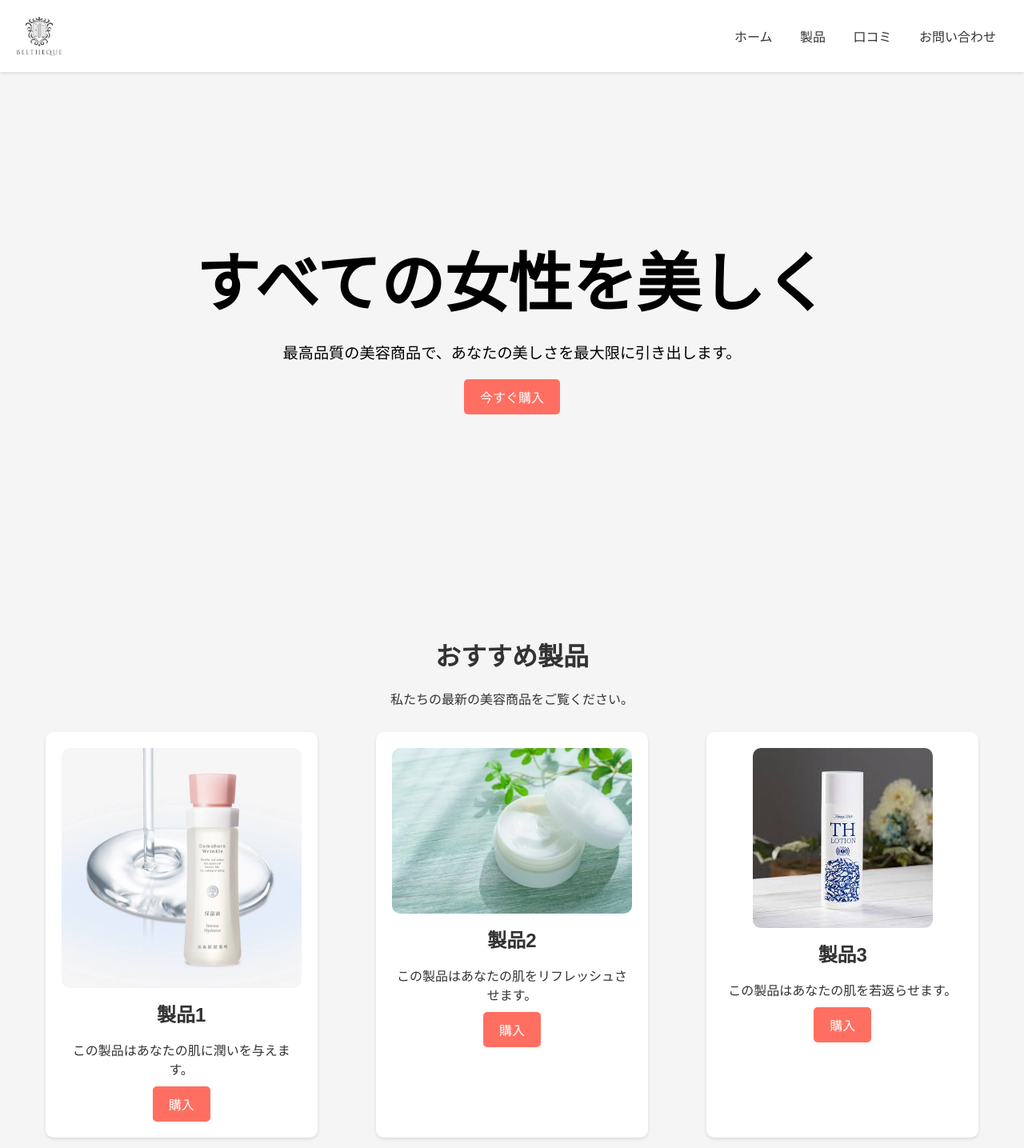
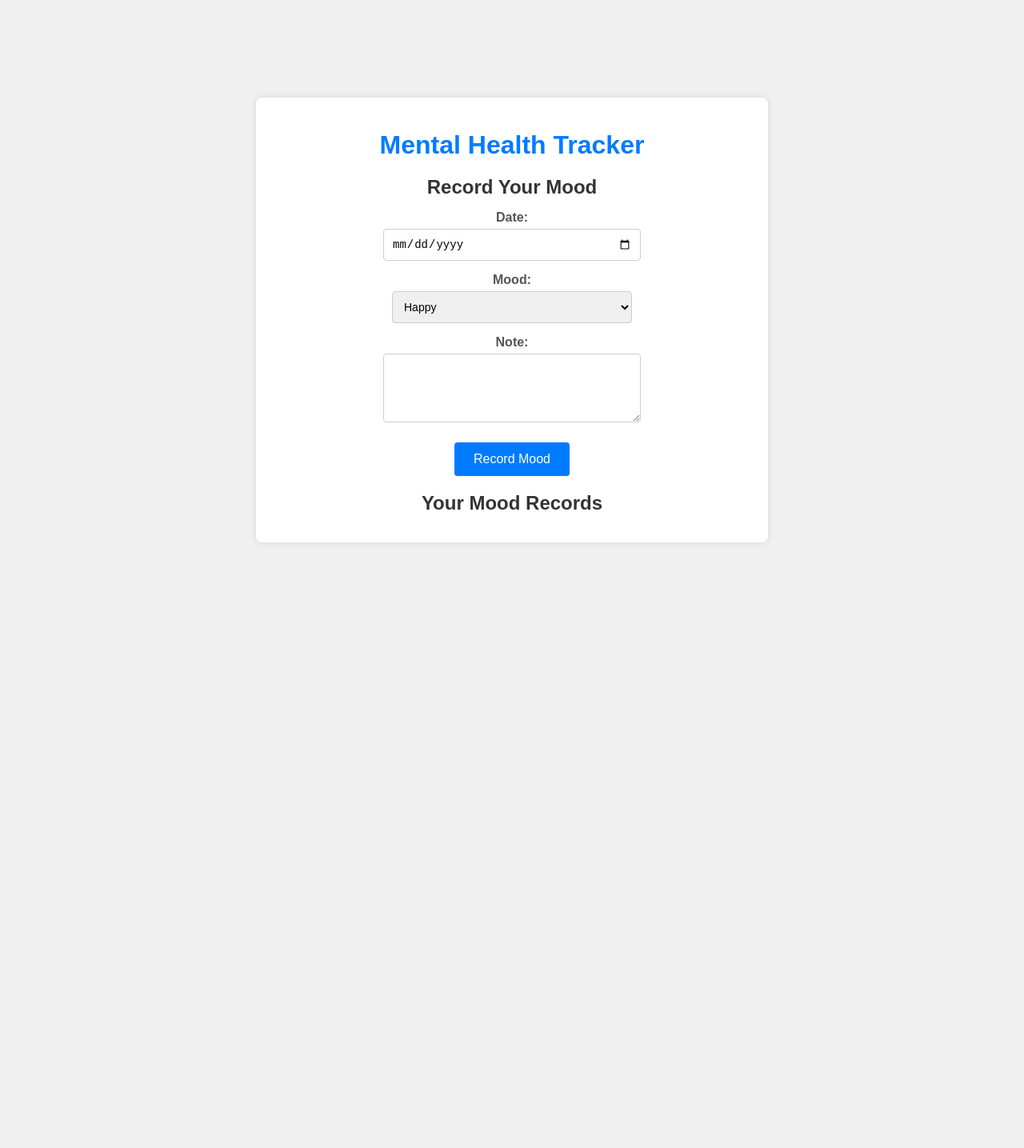
Before and after one commit to 114514-514/Home-page, a plain HTML site: page index.html in a window 1280 px wide. Shown: the top 1435 px of the page at 80% size. After the commit the page ends 800 px from the top, so only its background shows below. Drawn offline with Linux system fonts and the light colour scheme.

Commit message:
Update index.html

```diff
--- a/index.html
+++ b/index.html
@@ -1,174 +1,178 @@
 <!DOCTYPE html>
-<html lang="ja">
+<html lang="en">
 <head>
     <meta charset="UTF-8">
     <meta name="viewport" content="width=device-width, initial-scale=1.0">
-    <title>美容商品 - あなたの美しさを引き出す</title>
-    <link rel="stylesheet" href="styles.css"> <!-- 外部CSSファイルをリンク -->
+    <title>Mental Health Tracker</title>
     <style>
         body {
-            font-family: Arial, sans-serif;
+            font-family: 'Arial', sans-serif;
+            background-color: #f0f0f0;
             margin: 0;
             padding: 0;
-            background-color: #f5f5f5;
-            color: #333;
+            display: flex;
+            justify-content: center;
+            align-items: center;
+            height: 100vh;
         }
-        header {
+
+        .container {
+            width: 100%;
+            max-width: 600px;
             background-color: #fff;
+            box-shadow: 0 0 10px rgba(0, 0, 0, 0.1);
+            border-radius: 8px;
             padding: 20px;
-            box-shadow: 0 2px 4px rgba(0, 0, 0, 0.1);
-            display: flex;
-            justify-content: space-between;
-            align-items: center;
-        }
-        header img {
-            height: 50px;
-        }
-        nav a {
-            margin: 0 15px;
-            text-decoration: none;
-            color: #333;
-        }
-        .hero {
-            background: url('hero-image.jpg') no-repeat center center/cover;
-            color: #fff;
-            text-align: center;
-            padding: 200px 20px;
-        }
-        .hero h1 {
-            font-size: 5em;
-            margin: 0;
-            color:black;
-        }
-        .hero p {
-            font-size: 1.2em;
-            margin: 20px 0 0;
-            color:black;
-        }
-        .hero a {
-            display: inline-block;
-            margin-top: 20px;
-            padding: 10px 20px;
-            background-color: #ff6f61;
-            color: #fff;
-            text-decoration: none;
-            border-radius: 5px;
-        }
-        .section {
-            padding: 50px 20px;
             text-align: center;
         }
-        .section h2 {
-            font-size: 2em;
+
+        h1 {
+            color: #007bff;
             margin-bottom: 20px;
         }
-        .section p {
-            font-size: 1em;
+
+        h2 {
+            color: #333;
+            margin-bottom: 15px;
+        }
+
+        form {
+            display: flex;
+            flex-direction: column;
+            align-items: center;
             margin-bottom: 20px;
         }
-        .products {
-            display: flex;
-            justify-content: space-around;
-            flex-wrap: wrap;
+
+        label {
+            margin-bottom: 5px;
+            color: #555;
+            font-weight: bold;
         }
-        .product {
-            background-color: #fff;
-            padding: 20px;
-            margin: 10px;
-            box-shadow: 0 2px 4px rgba(0, 0, 0, 0.1);
-            width: 300px;
-            border-radius: 10px;
+
+        input[type="date"], select, textarea {
+            padding: 10px;
+            margin-bottom: 15px;
+            border: 1px solid #ccc;
+            border-radius: 4px;
+            font-size: 14px;
+            width: 100%;
+            max-width: 300px;
         }
-        .product img {
-            max-width: 100%;
-            height: auto;
-            border-radius: 10px;
+
+        button {
+            padding: 12px 24px;
+            background-color: #007bff;
+            color: #fff;
+            border: none;
+            border-radius: 4px;
+            cursor: pointer;
+            font-size: 16px;
+            margin-top: 10px;
+            transition: background-color 0.3s ease;
         }
-        .product h3 {
-            font-size: 1.5em;
+
+        button:hover {
+            background-color: #0056b3;
+        }
+
+        .record {
+            background-color: #f9f9f9;
+            border: 1px solid #ccc;
+            border-radius: 4px;
+            padding: 10px;
             margin: 10px 0;
+            text-align: left;
         }
-        .product p {
-            font-size: 1em;
-            margin-bottom: 10px;
-        }
-        .product a {
-            display: inline-block;
-            padding: 10px 20px;
-            background-color: #ff6f61;
-            color: #fff;
-            text-decoration: none;
-            border-radius: 5px;
-        }
-        footer {
-            background-color: #333;
-            color: #fff;
-            text-align: center;
-            padding: 20px;
+
+        .record h3 {
+            margin: 0;
         }
     </style>
 </head>
 <body>
-    <header>
-        <img src="145BCB39-F561-443B-8143-C64E56A335C3.png" alt="企業ロゴ">
-        <nav>
-            <a href="#home">ホーム</a>
-            <a href="#products">製品</a>
-            <a href="#reviews">口コミ</a>
-            <a href="#contact">お問い合わせ</a>
-        </nav>
-    </header>
+    <div class="container">
+        <h1>Mental Health Tracker</h1>
 
-    <section class="hero">
-        <h1>すべての女性を美しく</h1>
-        <p>最高品質の美容商品で、あなたの美しさを最大限に引き出します。</p>
-        <a href="#products">今すぐ購入</a>
-    </section>
+        <div>
+            <h2>Record Your Mood</h2>
+            <form id="moodForm">
+                <label for="date">Date:</label>
+                <input type="date" id="date" name="date" required>
 
-    <section class="section" id="products">
-        <h2>おすすめ製品</h2>
-        <p>私たちの最新の美容商品をご覧ください。</p>
-        <div class="products">
-            <div class="product">
-                <img src="F2F82C4E-2600-4B0C-A5E0-969E05049786.jpeg" alt="製品1">
-                <h3>製品1</h3>
-                <p>この製品はあなたの肌に潤いを与えます。</p>
-                <a href="#buy">購入</a>
-            </div>
-            <div class="product">
-                <img src="2D793D0C-5E6A-4340-A559-9E4E1BBE1BEF.webp" alt="製品2">
-                <h3>製品2</h3>
-                <p>この製品はあなたの肌をリフレッシュさせます。</p>
-                <a href="#buy">購入</a>
-            </div>
-            <div class="product">
-                <img src="57E854B1-8908-41D7-95DA-D3BA5C35B992.jpeg" alt="製品3">
-                <h3>製品3</h3>
-                <p>この製品はあなたの肌を若返らせます。</p>
-                <a href="#buy">購入</a>
-            </div>
+                <label for="mood">Mood:</label>
+                <select id="mood" name="mood" required>
+                    <option value="happy">Happy</option>
+                    <option value="sad">Sad</option>
+                    <option value="neutral">Neutral</option>
+                    <option value="anxious">Anxious</option>
+                    <option value="angry">Angry</option>
+                </select>
+
+                <label for="note">Note:</label>
+                <textarea id="note" name="note" rows="4" required></textarea>
+
+                <button type="submit">Record Mood</button>
+            </form>
         </div>
-    </section>
 
-    <section class="section" id="reviews">
-        <h2>お客様の声</h2>
-        <p>私たちの製品を使用したお客様からの素晴らしいフィードバックをご覧ください。</p>
-        <!-- 口コミを追加する -->
-        <p>40代　女性
-        <br>
-            <p>とても美しくなれました</p>
+        <div>
+            <h2>Your Mood Records</h2>
+            <div id="recordsContainer"></div>
+        </div>
+    </div>
 
-        </p>
-    </section>
+    <script>
+        const moodForm = document.getElementById('moodForm');
+        const recordsContainer = document.getElementById('recordsContainer');
 
-    <section class="section" id="contact">
-        <h2>お問い合わせ</h2>
-        <p>ご質問やお問い合わせはこちらからどうぞ。</p>
-        <!-- お問い合わせフォームを追加する -->
-    </section>
+        moodForm.addEventListener('submit', function(event) {
+            event.preventDefault();
 
-    <footer>
-        <p>&copy; 2024 美容企業. All rights reserved.</p>
-    </footer>
+            const formData = new FormData(event.target);
+            const date = formData.get('date');
+            const mood = formData.get('mood');
+            const note = formData.get('note');
+
+            const record = {
+                date,
+                mood,
+                note
+            };
+
+            saveRecord(record);
+            displayRecords();
+            moodForm.reset();
+        });
+
+        function saveRecord(record) {
+            const records = getRecords();
+            records.push(record);
+            localStorage.setItem('moodRecords', JSON.stringify(records));
+        }
+
+        function getRecords() {
+            const records = localStorage.getItem('moodRecords');
+            return records ? JSON.parse(records) : [];
+        }
+
+        function displayRecords() {
+            const records = getRecords();
+            recordsContainer.innerHTML = '';
+
+            records.forEach(record => {
+                const recordElement = document.createElement('div');
+                recordElement.classList.add('record');
+                recordElement.innerHTML = `
+                    <h3>${record.date}</h3>
+                    <p><strong>Mood:</strong> ${record.mood}</p>
+                    <p><strong>Note:</strong> ${record.note}</p>
+                `;
+                recordsContainer.appendChild(recordElement);
+            });
+        }
+
+        // ページが読み込まれたときにレコードを表示
+        displayRecords();
+    </script>
 </body>
 </html>
```
